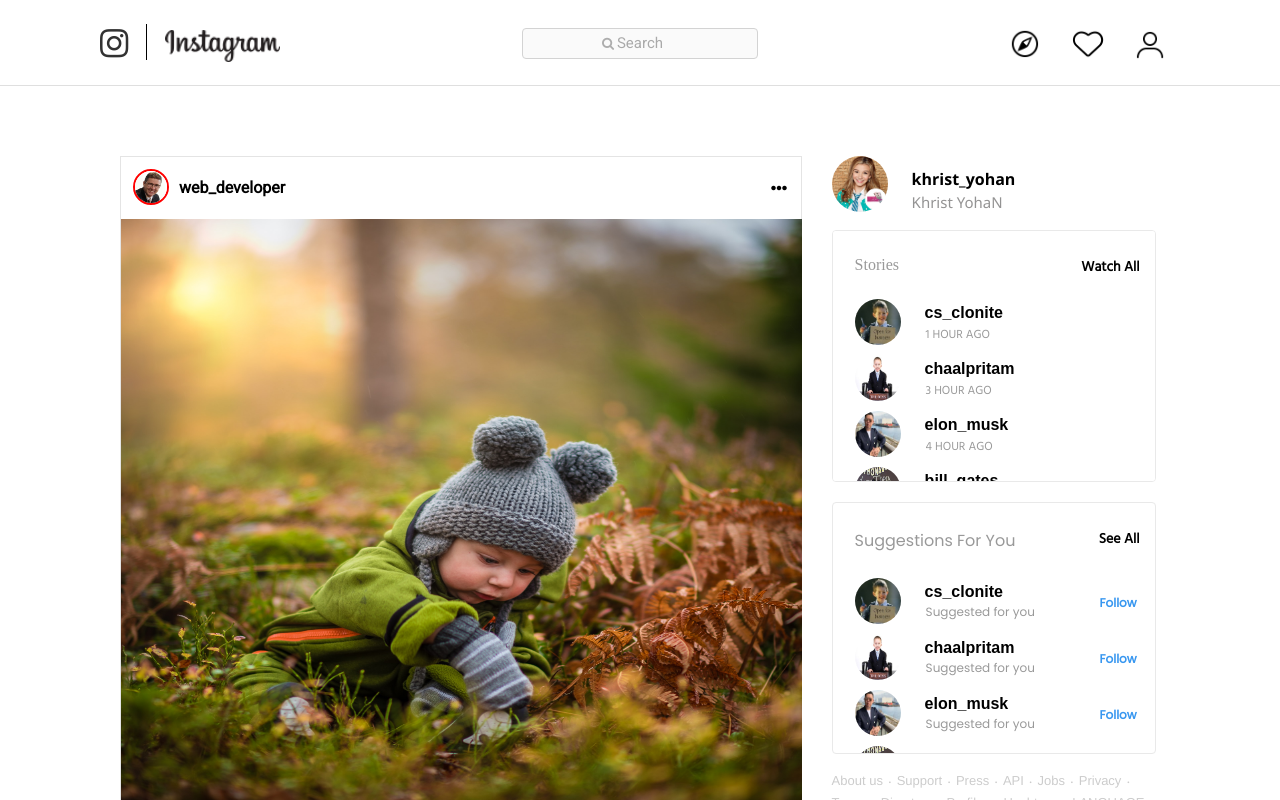
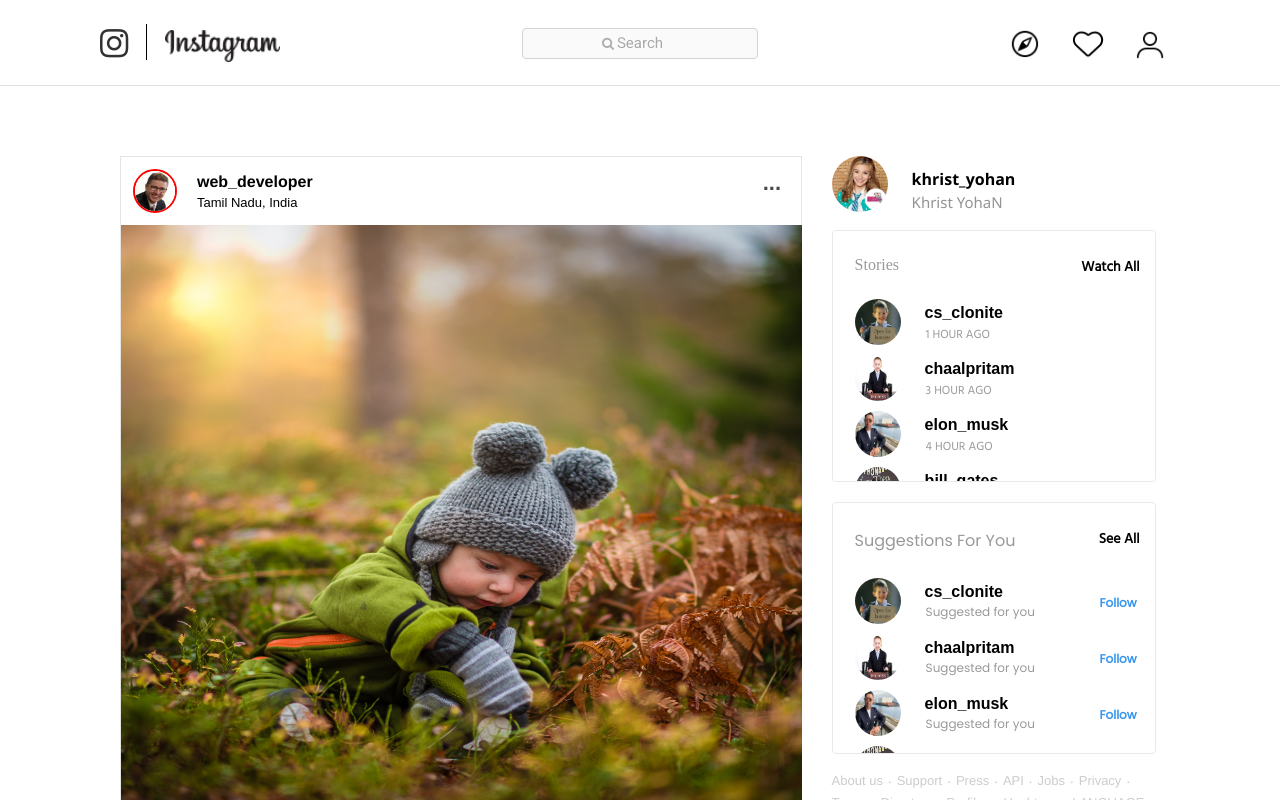
Before and after one commit to ashokDev10/Instagram-React, a React (Create React App) app: page /insta in a window 1280 px wide. Shown: the top 800 px of the page. Built offline with nearby package versions, Linux system fonts and the light colour scheme; a web font is replaced by a local one.

Commit message:
insta-comment page added

```diff
--- a/src/App.jsx
+++ b/src/App.jsx
@@ -7,6 +7,7 @@ import Profile from './Instagram/Profile';
 import EditProfile from './Instagram/EditProfile';
 import IGTV from './Instagram/IGTV';
 import Login from './Instagram/Login';
+import InstaComment from './Instagram/InstaComment';
 
 // const menu = ['login'];
 // const Navigation = ({ menus }) => (
@@ -42,6 +43,7 @@ class App extends React.Component {
               component={EditProfile}
             />
             <Route exact path="/insta/profile/IGTV" component={IGTV} />
+            <Route exact path="/insta/comment" component={InstaComment} />
           </Switch>
         </BrowserRouter>
       </div>
--- /dev/null
+++ b/src/Instagram/InstaComment.jsx
@@ -0,0 +1,48 @@
+import React, { Component } from 'react';
+import './InstaComment.scss';
+import img1 from './images/01.jpg';
+import InstaHead from './InstaHead';
+import InstagramFooter from './InstagramFooter';
+import dp from './images/dp.jpg';
+
+class InstaComment extends Component {
+  render() {
+    return (
+      <div className="insta-comment-page">
+        <InstaHead />
+        <div className="insta-comment-block">
+          <InstaCommentBox />
+        </div>
+        <InstagramFooter />
+      </div>
+    );
+  }
+}
+class InstaCommentBox extends Component {
+  render() {
+    return (
+      <div className="insta-comment-box">
+        <div className="insta-comment-left">
+          <img src={img1} alt="" />
+        </div>
+        <div className="insta-comment-right">
+          <div className="insta-comment-profile">
+            <div className="comment-profile">
+              <img src={dp} alt="" />
+
+              <p>
+                web_developer
+                <b>
+                  <i id="i1" className="fas fa-circle" /> Following
+                </b>
+                <span id="i2">...</span>
+              </p>
+              <small>Tamil Nadu, India</small>
+            </div>
+          </div>
+        </div>
+      </div>
+    );
+  }
+}
+export default InstaComment;
--- /dev/null
+++ b/src/Instagram/InstaComment.scss
@@ -0,0 +1,79 @@
+.insta-comment-page {
+  background: red;
+  .insta-comment-block {
+    width: 1015px;
+    height: 700px;
+    background: yellow;
+    margin: 0 auto 80px auto;
+    .insta-comment-box {
+      width: 1015px;
+
+      background: rgb(0, 204, 255);
+      display: grid;
+      grid-template-columns: 3.1fr 2fr;
+      border: 1px solid black;
+      .insta-comment-left {
+        background: yellowgreen;
+        height: 600px;
+        img {
+          margin: 0;
+          width: 100%;
+          height: 600px;
+        }
+      }
+      .insta-comment-right {
+        background: deeppink;
+        .comment-profile {
+          height: 75px;
+          border: 1px solid rgb(235, 235, 235);
+          img {
+            margin: 12px 0 0 12px;
+            padding: 0;
+            height: 46px;
+            width: 46px;
+            border-radius: 50%;
+            float: left;
+            border: 3px solid red;
+          }
+
+          p {
+            margin: 0;
+            padding: 20px 0 0 72px;
+
+            font-size: 15px;
+            font-family: 'Helvetica';
+            font-weight: 600;
+
+            b {
+              #i1 {
+                vertical-align: middle;
+                margin: 0 10px 0 10px;
+                padding: 0;
+
+                font-size: 5px;
+              }
+              font-size: 15px;
+              font-family: 'Helvetica';
+              //   font-family:  'Segoe UI', Roboto,
+              //     Helvetica, Arial, sans-serif;
+            }
+            #i2 {
+              vertical-align: middle;
+              margin: -7px 20px 0 20px;
+              padding: 0;
+              float: right;
+              font-size: 22px;
+              opacity: 0.7;
+            }
+          }
+          small {
+            font-size: 13px;
+            margin: 0 10px 0 10px;
+            font-weight: normal;
+            font-family: 'Arial';
+          }
+        }
+      }
+    }
+  }
+}
--- a/src/Instagram/InstaHead.jsx
+++ b/src/Instagram/InstaHead.jsx
@@ -13,7 +13,9 @@ class InstaHead extends Component {
         <div className="header-block">
           <div className="app-name">
             <div>
-              <i className="fa fa-instagram" />
+              <Link to="./" style={{ textDecoration: 'none' }}>
+                <i className="fa fa-instagram" />
+              </Link>
             </div>
             <img src={title} alt="" />
           </div>
--- a/src/Instagram/InstaHead.scss
+++ b/src/Instagram/InstaHead.scss
@@ -18,6 +18,7 @@
         border-right: 1px solid black;
 
         i {
+          color: black;
           margin-top: 3px;
           font-size: 33px;
           opacity: 0.8;
--- a/src/Instagram/Post.jsx
+++ b/src/Instagram/Post.jsx
@@ -1,5 +1,6 @@
 import React, { Component } from 'react';
 import './Post.scss';
+import { Link } from 'react-router-dom';
 import Like from './Like';
 import Comment from './Comment';
 import Share from './Share';
@@ -56,14 +57,12 @@ class Header extends Component {
       <div className="header">
         <img src={image1} alt="" />
 
-        <ul>
-          <li>
-            <p>web_developer</p>
-          </li>
-          <li>
-            <i className="fas fa-ellipsis-h" />
-          </li>
-        </ul>
+        <p>
+          web_developer <span>...</span>
+        </p>
+        <b>Tamil Nadu, India</b>
+
+        {/* <i className="fas fa-ellipsis-h" /> */}
       </div>
     );
   }
@@ -106,7 +105,10 @@ class Icons extends Component {
           <span role="img"> This is so great 🔥</span>
           <i id="i1" className="far fa-heart" />
         </h5>
-        <h4>View all 4 comments</h4>
+        <Link to="./comment" style={{ textDecoration: 'none' }}>
+          <h4>View all 4 comments</h4>
+        </Link>
+
         <h3>
           massive_thinks
           <span>Hi Beauty</span>
--- a/src/Instagram/Post.scss
+++ b/src/Instagram/Post.scss
@@ -10,43 +10,38 @@
     grid-template-rows: 0.48fr 5fr 1.4fr;
     .header {
       padding: 12px;
-      height: 38px;
-
+      height: 44px;
+      font-family: 'Helvetica';
       img {
         padding: 0;
-        height: 32px;
-        width: 32px;
+        height: 40px;
+        width: 40px;
         border-radius: 50%;
         margin: 0;
         float: left;
         border: 2px solid red;
       }
 
-      ul {
-        list-style-type: none;
-        margin: 0;
-        padding: 0;
+      p {
+        margin: 4px 10px 0 64px;
 
-        li {
-          margin: 0;
+        height: 20px;
+        font-size: 16px;
+        font-weight: 600;
+        span {
+          vertical-align: middle;
+          margin: -3px 0 0 0;
           padding: 0;
-          p {
-            margin: 0;
-            padding: 9px 0 0 10px;
-            float: left;
-            width: 200px;
-            height: 20px;
-            font-size: 16px;
-            font-family: 'roboto';
-            font-weight: 600;
-          }
-          i {
-            margin: 11px 4px 0 0;
-            padding: 0;
-            float: right;
-            font-size: 16px;
-          }
+          float: right;
+          font-size: 22px;
+          opacity: 0.7;
         }
+      }
+      b {
+        font-size: 13px;
+        margin: 0 10px 0 20px;
+        font-weight: normal;
+        font-family: 'Arial';
       }
     }
     .img {
@@ -75,6 +70,7 @@
         font-family: 'ubuntu';
         letter-spacing: normal;
         span {
+          color: black;
           font-weight: normal;
           margin-left: 10px;
           font-family: 'roboto';
@@ -104,6 +100,7 @@
         font-weight: normal;
         opacity: 0.4;
         font-family: 'roboto';
+        color: black;
       }
       p {
         margin: 0 0 0 15px;
--- a/src/Instagram/Profile.scss
+++ b/src/Instagram/Profile.scss
@@ -83,7 +83,7 @@
     height: 240px;
     width: 100%;
     margin-top: 60px;
-    background: red;
+
     display: grid;
     grid-template-columns: 1fr 1fr 1fr 1fr 1fr 1fr;
     .highlight-box {
```
